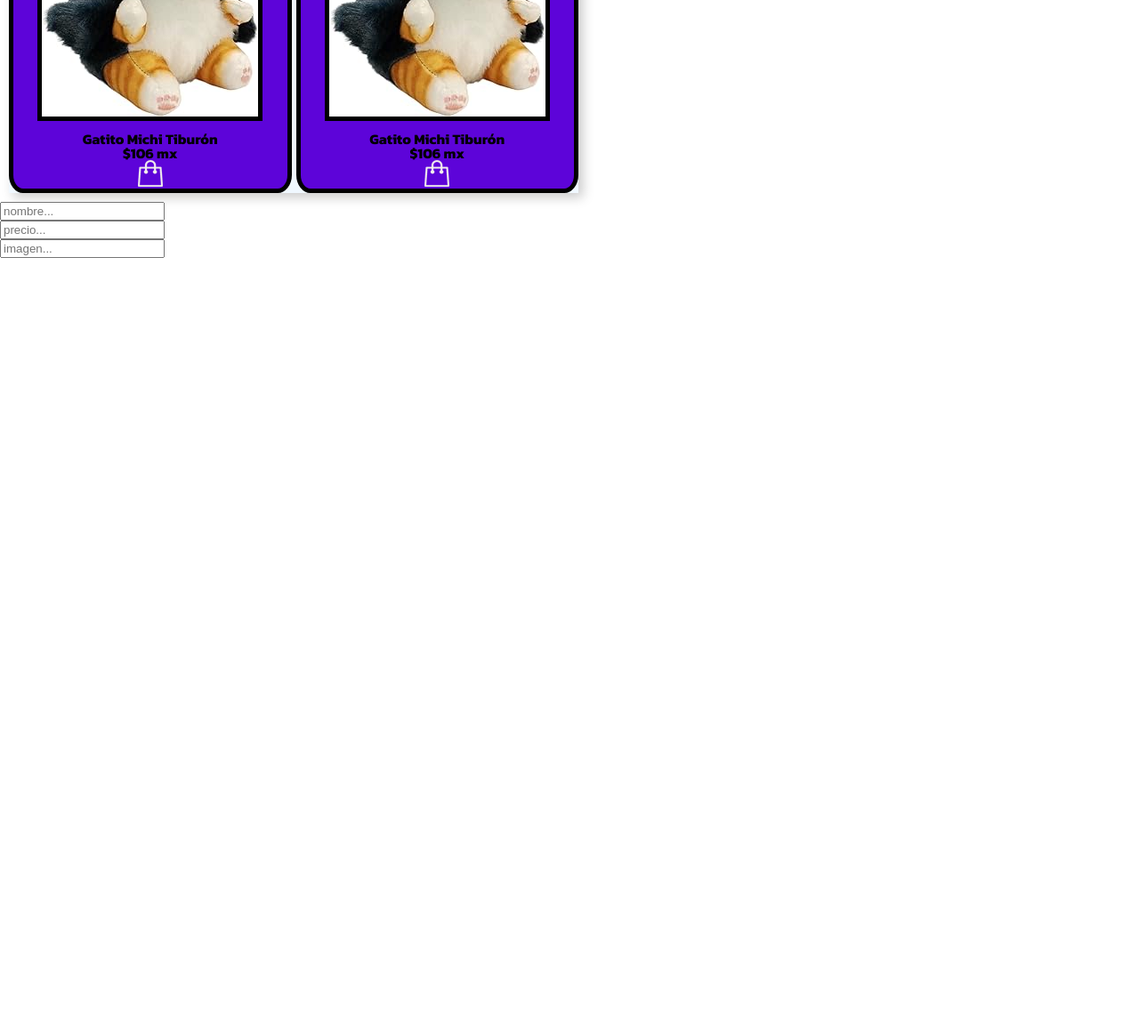
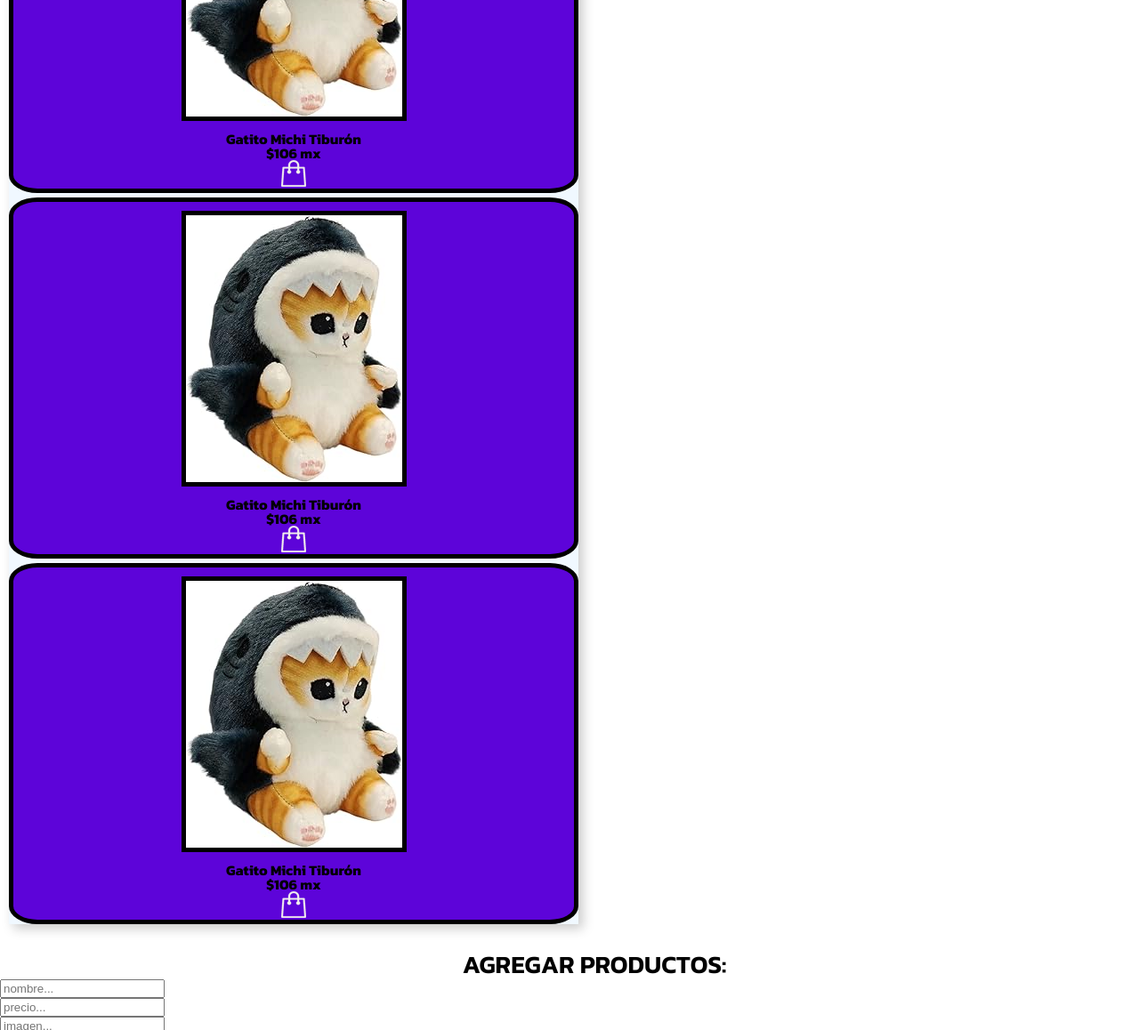
Before and after one commit to DanaRG12/AluraGeek, a plain HTML site: page index.html in a window 1280 px wide. Shown: the part 721-1879 px from the top of the page at 89% size. Before the commit the page ends 1011 px from the top, so only its background shows below. Drawn offline with Linux system fonts and the light colour scheme.

Commit message:
agregar diseño formulario

```diff
--- a/index.html
+++ b/index.html
@@ -70,13 +70,11 @@
           </div>
         </section>
 
-    <section class="formulario">
+<section class="formulario">
+    <div class="formulario__container">
+        <h2 class="formulario__texto">AGREGAR PRODUCTOS:</h2>
+    </div>
 
-    <div class="formulario_container">
-        <h3 class="Agregar Articulo"></h3>
-         </div>
-
-        <div>
         <form class="principal__formulario data-formulario"></form>
         <fieldset class="formulario__campo">
             <input placeholder="nombre..." name="nombre" id="nombre" class="campo__completo" type="text" minlength="3" required>
@@ -103,5 +101,11 @@
 
     </div>
     </section>
+
+    <footer class="rodapie__container">
+        <img src="./imagenes/logo.png" alt="logo AluraGeek">
+        <p>por Diana Robles <br>para AluraLatam 2024</p>
+
+    </footer>
 </body>
 </html>
--- a/styles.css
+++ b/styles.css
@@ -30,8 +30,11 @@ body{
 
 }
 .catalogo_item {
+    width: 50%;
+    max-width: 1000px;
+    padding: 0, 15px;
     display: grid;
-    grid-template-columns: repeat(2, 1fr);
+    grid-template-columns: repeat(auto-fit, minimax(160px, 1fr));
     grid-gap: 5px;
     grid-auto-rows: minmax(100px, auto);
     margin: 10px;
@@ -48,7 +51,37 @@ body{
     margin: 10px;
     border: 5px solid;
 
+
 }
 .bolsa{
     image-orientation: rigth;
 }
+
+.formulario{
+    display: flexbox;
+    flex-direction: column;
+}
+
+.formulario__container{
+    margin-top: 1em;
+    font-weight: 600;
+    font-size: 28px;
+    line-height: 34px;
+    text-align: center;
+    font-family: "Kanit", sans-serif;
+    margin-left: 2em;
+}
+
+
+
+
+
+
+
+
+footer{
+    font-family: "Kalam", sans-serif;
+    background-color: #5d04d9;
+    text-align: center;
+
+ }
```
